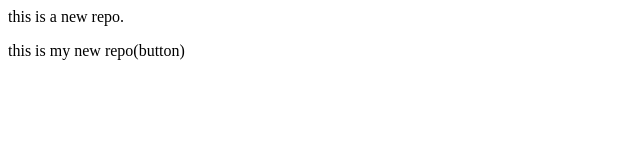
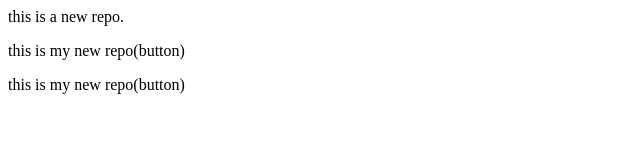
Before and after one commit to student734/localrepo, a plain HTML site: page index.html in a window 1280 px wide. Shown: the whole page, without its empty margins (0-640 px from the left). Drawn offline with Linux system fonts and the light colour scheme.

Commit message:
add kanchan

```diff
--- a/index.html
+++ b/index.html
@@ -1,2 +1,3 @@
 <p> this is a new repo.</p>
 <p> this is my new repo(button)</p>
+<p> this is my new repo(button)</p>
```
